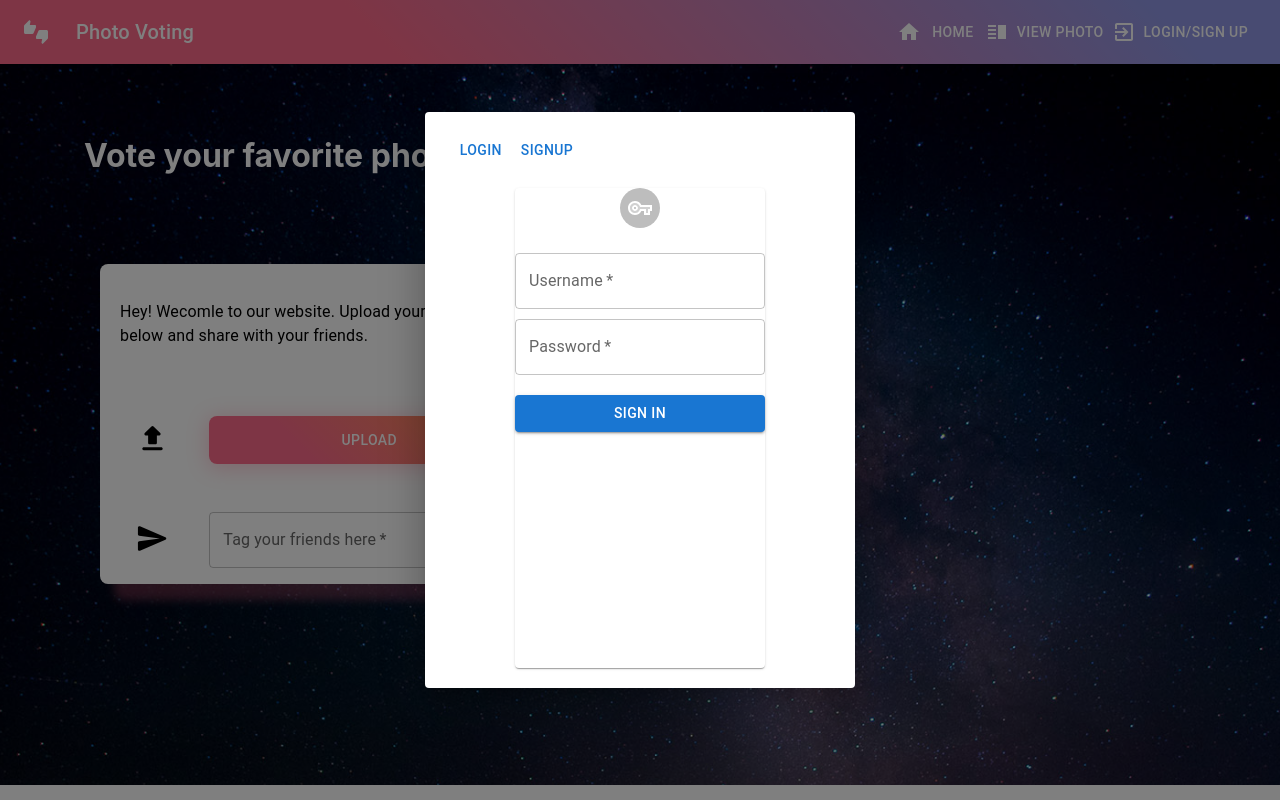
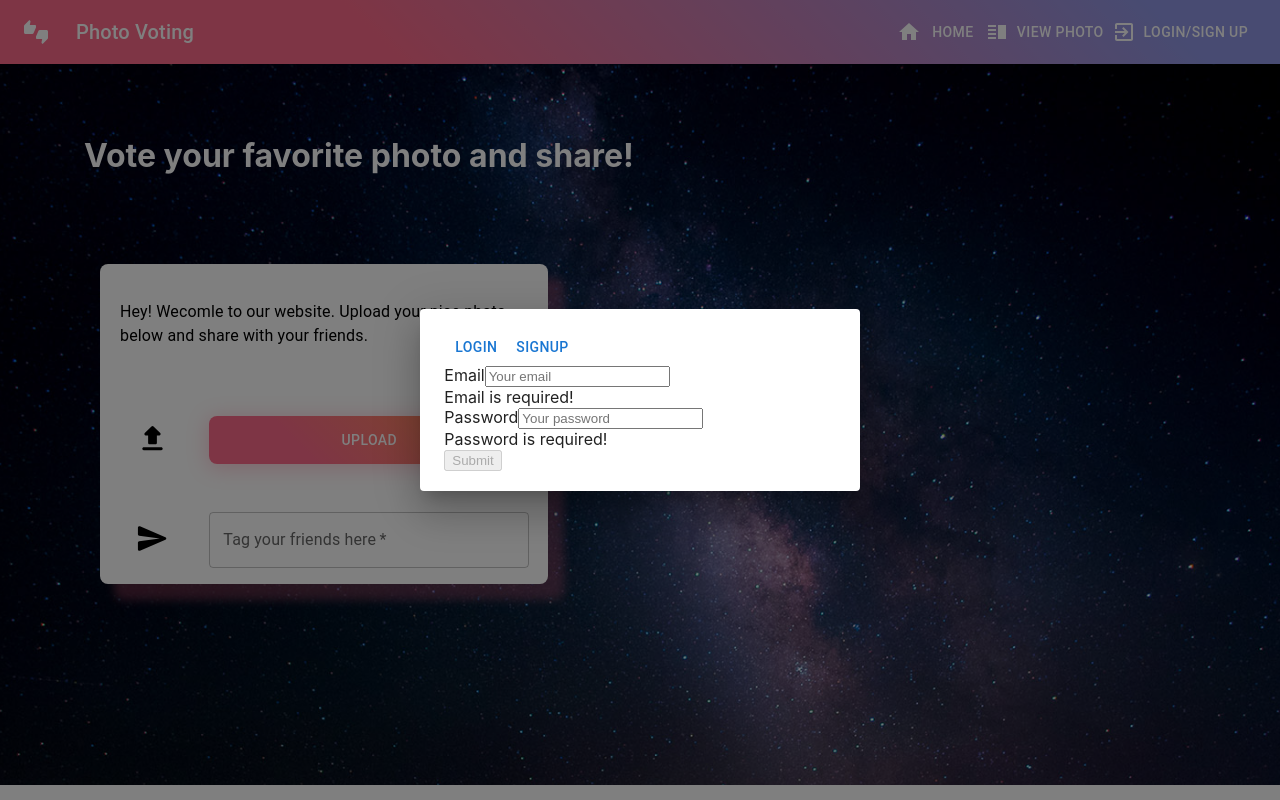
Before and after one commit to hunterD3CD/photo_voting, a React (Create React App) app in the folder client/: page / in a window 1280 px wide. Both pictures are taken after a click on the button "LOGIN/SIGN UP". Shown: the top 800 px of the page. Built offline with nearby package versions, Linux system fonts and the light colour scheme.

Commit message:
update the vote page query the votes and voter from backend

```diff
--- a/client/src/components/LoginForm.js
+++ b/client/src/components/LoginForm.js
@@ -1,51 +1,98 @@
+// see SignupForm.js for comments
 import React, { useState } from "react";
 import { useMutation } from "@apollo/react-hooks";
-// import { LOGIN_USER } from "../utils/mutations";
-// ----------------------------------------------------MUI------------------------------------------------------
-import { Avatar, Button, Grid, Paper, TextField } from "@mui/material";
-import VpnKeyTwoToneIcon from "@mui/icons-material/VpnKeyTwoTone";
+import { Form, Button, Alert } from "react-bootstrap";
+
+// import { loginUser } from '../utils/API';
+import { LOGIN_USER } from "../utils/mutations";
+import Auth from "../utils/auth";
 
 const LoginForm = () => {
-  const paperStyle = {
-    padding: 0,
-    height: "60vh",
-    width: "250px",
-    margin: 0,
+  const [userFormData, setUserFormData] = useState({ email: "", password: "" });
+  const [login, { error }] = useMutation(LOGIN_USER);
+  const [validated] = useState(false);
+  const [showAlert, setShowAlert] = useState(false);
+
+  const handleInputChange = (event) => {
+    const { name, value } = event.target;
+    setUserFormData({ ...userFormData, [name]: value });
   };
-  // ---------------------------------------------------JSX---------------------------------------------------------
+
+  const handleFormSubmit = async (event) => {
+    event.preventDefault();
+
+    // check if form has everything (as per react-bootstrap docs)
+    const form = event.currentTarget;
+    if (form.checkValidity() === false) {
+      event.preventDefault();
+      event.stopPropagation();
+    }
+    try {
+      const { data } = await login({
+        variables: { ...userFormData },
+      });
+      Auth.login(data.login.token);
+    } catch (err) {
+      console.error(error);
+      setShowAlert(true);
+    }
+
+    setUserFormData({
+      username: "",
+      email: "",
+      password: "",
+    });
+  };
+
   return (
-    <Grid lg={12} xs={12} item align="center">
-      <Paper style={paperStyle}>
-        <Avatar style={{ margin: "20px 0" }}>
-          <VpnKeyTwoToneIcon />
-        </Avatar>
-        <TextField
-          required
-          fullWidth
-          id="Username"
-          label="Username"
-          variant="outlined"
-          style={{ margin: "5px 0" }}
-        />
-        <TextField
-          required
-          fullWidth
-          id="Password"
-          label="Password"
-          variant="outlined"
-          style={{ margin: "5px 0" }}
-        />
+    <>
+      <Form noValidate validated={validated} onSubmit={handleFormSubmit}>
+        <Alert
+          dismissible
+          onClose={() => setShowAlert(false)}
+          show={showAlert}
+          variant="danger"
+        >
+          Something went wrong with your login credentials!
+        </Alert>
+        <Form.Group>
+          <Form.Label htmlFor="email">Email</Form.Label>
+          <Form.Control
+            type="text"
+            placeholder="Your email"
+            name="email"
+            onChange={handleInputChange}
+            value={userFormData.email}
+            required
+          />
+          <Form.Control.Feedback type="invalid">
+            Email is required!
+          </Form.Control.Feedback>
+        </Form.Group>
+
+        <Form.Group>
+          <Form.Label htmlFor="password">Password</Form.Label>
+          <Form.Control
+            type="password"
+            placeholder="Your password"
+            name="password"
+            onChange={handleInputChange}
+            value={userFormData.password}
+            required
+          />
+          <Form.Control.Feedback type="invalid">
+            Password is required!
+          </Form.Control.Feedback>
+        </Form.Group>
         <Button
+          disabled={!(userFormData.email && userFormData.password)}
           type="submit"
-          color="primary"
-          variant="contained"
-          fullWidth
-          style={{ margin: "15px 0" }}
+          variant="success"
         >
-          Sign in
+          Submit
         </Button>
-      </Paper>
-    </Grid>
+      </Form>
+    </>
   );
 };
 
--- a/client/src/components/Navbar.js
+++ b/client/src/components/Navbar.js
@@ -2,6 +2,7 @@ import * as React from "react";
 // import { BrowserRouter as Router, Route, Switch } from "react-router-dom";
 import SignUpForm from "./SignupForm";
 import LoginForm from "./LoginForm";
+import Auth from "../utils/auth";
 // import PhotoVote from "../pages/PhotoVote"
 
 // ----------------------------------------------------MUI------------------------------------------------------
@@ -53,9 +54,15 @@ const ButtonAppBar = (props) => {
             {/* ////////////////////////////////////////////////////////////////////////////////////////////////// */}
             {/* if user is logged in show logout, if not show login/signup */}
             <ExitToAppIcon />
+            {!Auth.loggedIn() ? (
+              <>
             <Button onClick={handleOpen} color="inherit">
               Login/Sign Up
             </Button>
+            </>
+            ) : (
+              <Button onClick={() => Auth.logout()}>logout</Button>
+            )}
           </Toolbar>
         </AppBar>
       </Box>
--- a/client/src/components/SignupForm.js
+++ b/client/src/components/SignupForm.js
@@ -1,58 +1,129 @@
-import React from "react";
+import React, { useState } from "react";
+import { Form, Button, Alert } from "react-bootstrap";
+import { useMutation } from "@apollo/react-hooks";
 
-// ----------------------------------------------------MUI------------------------------------------------------
-import { Avatar, Button, Grid, Paper, TextField } from "@mui/material";
-import GroupAddTwoToneIcon from "@mui/icons-material/GroupAddTwoTone";
+import Auth from "../utils/auth";
+import { ADD_USER } from "../utils/mutations";
 
 const SignupForm = () => {
-  const paperStyle = {
-    padding: 0,
-    height: "60vh",
-    width: "250px",
-    margin: 0,
+  // set initial form state
+  const [userFormData, setUserFormData] = useState({
+    username: "",
+    email: "",
+    password: "",
+  });
+  // set state for form validation
+  const [validated] = useState(false);
+  // set state for alert
+  const [showAlert, setShowAlert] = useState(false);
+
+  const [addUser, { error }] = useMutation(ADD_USER);
+
+  const handleInputChange = (event) => {
+    const { name, value } = event.target;
+    setUserFormData({ ...userFormData, [name]: value });
   };
-  // ---------------------------------------------------JSX---------------------------------------------------------
+
+  const handleFormSubmit = async (event) => {
+    event.preventDefault();
+
+    // check if form has everything (as per react-bootstrap docs)
+    const form = event.currentTarget;
+    if (form.checkValidity() === false) {
+      event.preventDefault();
+      event.stopPropagation();
+    }
+
+    try {
+      const { data } = await addUser({
+        variables: { ...userFormData },
+      });
+      Auth.login(data.addUser.token);
+    } catch (err) {
+      console.error(error);
+      setShowAlert(true);
+    }
+
+    setUserFormData({
+      username: "",
+      email: "",
+      password: "",
+    });
+  };
+
   return (
-    <Grid lg={12} xs={12} item align="center">
-      <Paper style={paperStyle}>
-        <Avatar style={{ margin: "20px 0" }}>
-          <GroupAddTwoToneIcon />
-        </Avatar>
-        <TextField
+    <>
+      {/* This is needed for the validation functionality above */}
+      <Form noValidate validated={validated} onSubmit={handleFormSubmit}>
+        {/* show alert if server response is bad */}
+        <Alert
+          dismissible
+          onClose={() => setShowAlert(false)}
+          show={showAlert}
+          variant="danger"
+        >
+          Something went wrong with your signup!
+        </Alert>
+
+        <Form.Group>
+          <Form.Label htmlFor="username">Username</Form.Label>
+          <Form.Control
+            type="text"
+            placeholder="Your username"
+            name="username"
+            onChange={handleInputChange}
+            value={userFormData.username}
             required
-          fullWidth
-          id="Username"
-          label="Username"
-          variant="outlined"
-          style={{ margin: "5px 0" }}
           />
-        <TextField
+          <Form.Control.Feedback type="invalid">
+            Username is required!
+          </Form.Control.Feedback>
+        </Form.Group>
+
+        <Form.Group>
+          <Form.Label htmlFor="email">Email</Form.Label>
+          <Form.Control
+            type="email"
+            placeholder="Your email address"
+            name="email"
+            onChange={handleInputChange}
+            value={userFormData.email}
             required
-          fullWidth
-          id="Email"
-          label="Email"
-          variant="outlined"
-          style={{ margin: "5px 0" }}
           />
-        <TextField
+          <Form.Control.Feedback type="invalid">
+            Email is required!
+          </Form.Control.Feedback>
+        </Form.Group>
+
+        <Form.Group>
+          <Form.Label htmlFor="password">Password</Form.Label>
+          <Form.Control
+            type="password"
+            placeholder="Your password"
+            name="password"
+            onChange={handleInputChange}
+            value={userFormData.password}
             required
-          fullWidth
-          id="Password"
-          label="Password"
-          variant="outlined"
-          style={{ margin: "5px 0" }}
           />
+          <Form.Control.Feedback type="invalid">
+            Password is required!
+          </Form.Control.Feedback>
+        </Form.Group>
         <Button
+          disabled={
+            !(
+              userFormData.username &&
+              userFormData.email &&
+              userFormData.password
+            )
+          }
           type="submit"
-          color="primary"
-          variant="contained"
-          fullWidth
-          style={{ margin: "15px 0" }}
+          variant="success"
         >
-          Sign up
+          Submit
         </Button>
-      </Paper>
-    </Grid>
+      </Form>
+    </>
   );
 };
 
--- a/client/src/pages/PhotoVote.js
+++ b/client/src/pages/PhotoVote.js
@@ -8,12 +8,14 @@ import ImageList from "@mui/material/ImageList";
 import ImageListItem from "@mui/material/ImageListItem";
 import ImageListItemBar from "@mui/material/ImageListItemBar";
 
-// import { Box, Rating, Typography } from "@mui/material";
+import {Typography } from "@mui/material";
 
 const PhotoVote = () => {
   const { loading, data } = useQuery(QUERY_PHOTOS);
   const photos = data?.photos || [];
   console.log("photodata:", photos[1]);
+
+
 
   // if data isn't here yet, say so
   if (loading) {
@@ -24,11 +26,11 @@ const PhotoVote = () => {
     <>
       <ImageList
         cols={4}
-        gap={5}
+        gap={8}
         xs={{ width: 500, height: 500 }}
         lg={{ width: 2000, height: 500 }}
       >
-        {itemData.map((item) => (
+        {itemData.map((item,index) => (
           <ImageListItem key={item.img}>
             <img
               src={`${item.img}?w=248&fit=crop&auto=format`}
@@ -42,14 +44,11 @@ const PhotoVote = () => {
               position="below"
             />
             {/* ----------------------------------- RATING COMPONENT----------------------------------------------- */}
-            <RatingPhoto likes={photos[1].likes} dislikes={photos[1].dislikes} />
-          <div>#: users </div>
+            <RatingPhoto likes={photos[index].likes} dislikes={photos[index].dislikes} />
+            <Typography >Vote by: {photos[index].username} </Typography>
           </ImageListItem>
         ))}
 
-        {photos.map((photo) => {
-          return <div>{photo.likes}</div>;
-        })}
       </ImageList>
     </>
   );
--- a/client/src/utils/mutations.js
+++ b/client/src/utils/mutations.js
@@ -40,10 +40,10 @@ export const ADD_PHOTO = gql`
 export const VOTE_PHOTO = gql`
   mutation votePhoto($photoId: String!) {
     votePhoto(photoId: $photoId) {
-        voteValue: Boolean!
+        voteValue: Boolean
       }
     }
-  }
+
 `;
 
 export const COUNT_PHOTO = gql`
```
Also changed, not shown: client/src/components/RatingPhoto.js (+44 -16 lines). Lines whose indentation alone changed are shown as unchanged.
